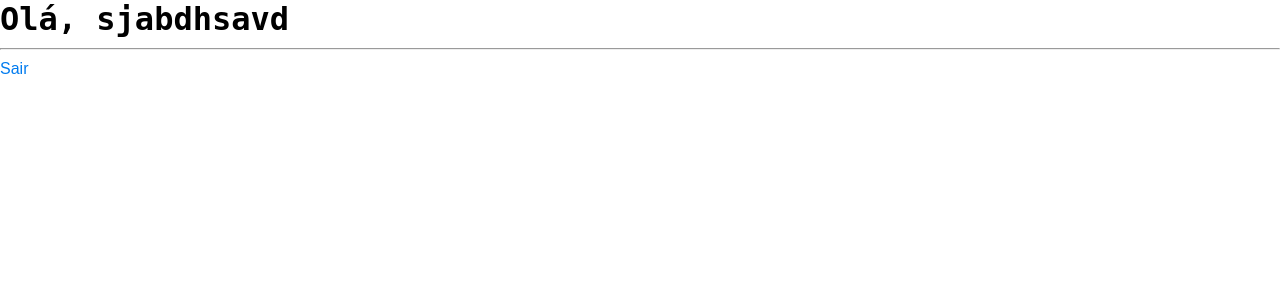
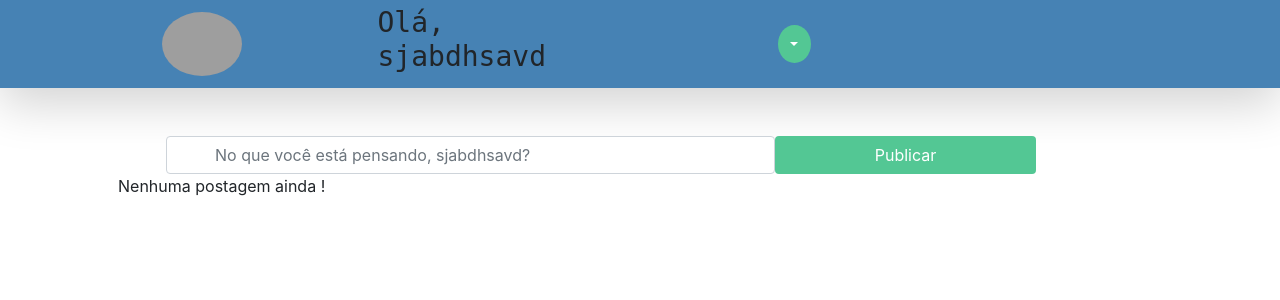
Before and after one commit to rafael-santos-347/telaLoginCadastro, a PHP site: page /home.php in a window 1280 px wide. Shown: the top 300 px of the page. Run offline with PHP 8.4, Linux system fonts and the light colour scheme; a user stored in the database is signed in; data comes from the database, SQL or seed files in the repository; tables that the repository leaves empty or names only in its code hold one stand-in row (values such as "Sample post"); some web fonts are replaced; grey boxes are pictures that could not be loaded.

Commit message:
Adcionado outras paginas com bootstrap , tela de bem vindo com session do php

```diff
--- a/cadastro.php
+++ b/cadastro.php
@@ -17,6 +17,7 @@
                 <form action="cadastro_usuario.php" method="POST">
                     <h1>Cadastro</h1>
                     <input type="text" name="nome" placeholder="Digite seu nome">
+                    <input type="url" name="imagem" placeholder="Imagem">
                     <input type="email" name="email" placeholder="Digite seu email">
                     <input type="password" name="senha" placeholder="Digite sua senha">
                     <input type="password" name="senha2" placeholder="Confirme sua senha">
--- a/cadastro_usuario.php
+++ b/cadastro_usuario.php
@@ -10,6 +10,7 @@
 $email = $_POST['email'];
 $senha = $_POST["senha"];
 $senha2 = $_POST["senha2"];
+$imagem = $_POST['imagem'];
 
 # Teste de funcionamento de conexão POST
 # echo $nome .'<hr>'. $email .'<hr>'. $senha .'<hr>'. $senha2 .'<hr>';
@@ -49,8 +50,8 @@
     # Comandos SQL
     $senha_c = md5($senha);
 
-    $sql = "insert into cadastrousuarios (nome, email, senha)
-    values ('$nome', '$email', '$senha_c')";
+    $sql = "insert into cadastrousuarios (nome, email, senha, imagem)
+    values ('$nome', '$email', '$senha_c', '$imagem')";
 
     $validacao_email = "select email from cadastrousuarios where email = '$email';";
 
--- a/css/cadastro.css
+++ b/css/cadastro.css
@@ -9,7 +9,7 @@
 
 .quadro {
     width: 50%;
-    height: 55%;
+    height: 65%;
     background-color: #d3e0e0;
     display: flex;
     justify-content: center;
--- /dev/null
+++ b/css/home.css
@@ -0,0 +1,21 @@
+.cor {
+    background-color: #4682b4;
+}
+
+header nav {
+    height: 11vh;
+}
+
+.dropdown button {
+    background-color: #53c794 !important;
+    padding-left:  7px  !important;
+}
+
+.cor2 {
+    background-color: #53c794 !important;
+
+}
+
+main form button {
+    background-color: #53c794 !important;
+}
--- a/home.php
+++ b/home.php
@@ -15,10 +15,87 @@
     <meta name="viewport" content="width=device-width, initial-scale=1.0">
     <title>Pagina Inicial</title>
     <link rel="stylesheet" href="css/global.css">
+    <link rel="stylesheet" href="css/home.css">
+    <link rel="stylesheet" href="https://cdn.jsdelivr.net/npm/bootstrap@4.5.3/dist/css/bootstrap.min.css" integrity="sha384-TX8t27EcRE3e/ihU7zmQxVncDAy5uIKz4rEkgIXeMed4M0jlfIDPvg6uqKI2xXr2" crossorigin="anonymous">
+    <script src="https://code.jquery.com/jquery-3.5.1.slim.min.js" integrity="sha384-DfXdz2htPH0lsSSs5nCTpuj/zy4C+OGpamoFVy38MVBnE+IbbVYUew+OrCXaRkfj" crossorigin="anonymous"></script>
+    <script src="https://cdn.jsdelivr.net/npm/bootstrap@4.5.3/dist/js/bootstrap.bundle.min.js" integrity="sha384-ho+j7jyWK8fNQe+A12Hb8AhRq26LrZ/JpcUGGOn+Y7RsweNrtN/tE3MoK7ZeZDyx" crossorigin="anonymous"></script>
 </head>
 <body>
-    <h1>Olá, <?php echo $_SESSION['nome']; ?></h1><hr style="margin-top: 10px;margin-bottom: 10px;">
-    <a href="<?php session_destroy(); ?>">Sair</a>
+
+    <header class="container-fluid cor shadow-lg mx-0">
+        <nav class="container row m-auto">
+            <div class="col-1 m-auto">
+                    <a href="perfil.php"><img class="rounded-circle" style="height:8vh ;width:10vh;" src="<?php echo $_SESSION['imagem']; ?>" alt="Foto de <?php echo $_SESSION['nome']; ?>"></a>
+                </div>
+                <div class="col-3 m-auto">
+                    <h3>Olá, <?php echo $_SESSION['nome']; ?></h3>
+                </div>
+                <div class="col-4 m-auto">
+                <div class="dropdown">
+                    <button class="btn dropdown-toggle text-white rounded-circle" type="button" id="dropdownMenuButton" data-toggle="dropdown" aria-haspopup="true" aria-expanded="false">
+
+                    </button>
+                <div class="dropdown-menu  cor2" aria-labelledby="dropdownMenuButton">
+                    <a class="dropdown-item" href="perfil.php">Meu Perfil</a>
+                    <a class="dropdown-item" href="sair.php">Sair</a>
+                </div>
+                </div>
+
+            </div>
+
+        </nav>
+    </header>
+
+    <main class="container mt-5 px-5">
+        <form action="cadastro_postagem.php" method="POST" class="form-row m-auto">
+            <input type="text" name="msg" placeholder="No que você está pensando, <?php echo $_SESSION['nome']; ?>?" class="col-7 pl-5 ml-5 form-control">
+            <button type="submit" class="col-3 btn text-white">Publicar</button>
+        </form>
+
+
+        <?php
+        $link = mysqli_connect('localhost', 'root', '', 'telalogincadastro');
+
+        //$sql = "select * from postagens ;";
+
+        $sql = "select * from postagens join cadastrousuarios where fk_usuarios = id_usuario order by id_postagem desc;";
+
+        $resultado = mysqli_query($link, $sql);
+
+        ## Para ver o resultado
+        ## $resultado = mysqli_fetch_assoc(mysqli_query($link, $sql));
+        ## echo '<pre>';
+        ## print_r($resultado);
+        ## echo '</pre>';
+
+         if($resultado->num_rows > 0) {
+            while($linha = $resultado->fetch_assoc()) {
+
+        ?>
+
+        <div class="card mt-5 px-5 mr-5">
+            <div class="card-header">
+            <h3><?php echo $linha['nome']; ?></h3>
+            </div>
+            <div class="card-body">
+            <blockquote class="blockquote mb-0 row">
+            <img class="rounded-circlecol"  style="height:15vh ;width:25vh;" src="<?php echo $linha['imagem']; ?>" alt="Foto de <?php echo $linha['nome']; ?>">
+            <p class="col m-auto"><strong>Publicou: </strong><?php echo $linha['conteudo'];?></p>
+            <cite title="140 Caracteres">Até 140 Caracteres</cite>
+            </blockquote>
+            </div>
+        </div>
+
+        <?php
+            }
+            } else {
+                echo "Nenhuma postagem ainda !";
+            }
+
+        ?>
+
+
+    </main>
 
 </body>
 </html>
--- a/index.php
+++ b/index.php
@@ -2,10 +2,12 @@
 <html lang="pt-BR">
 <head>
     <meta charset="UTF-8">
+    <meta name="viewport" content="width=device-width, initial-scale=1.0">
     <title>Entre ou Cadastre-se</title>
     <link rel="stylesheet" href="css/cadastro.css">
     <link rel="stylesheet" href="css/global.css">
     <link rel="stylesheet" href="css/login.css">
+
 </head>
 <body>
     <main>
@@ -25,7 +27,7 @@
 
         </section>
 
-        <section class="caixa_img">
+        <section id="img" class="caixa_img">
             <img src="imagens/map.png" alt="">
             <p>Imagem de <a target="_blank" href="https://pixabay.com/pt/users/graphicssc-1426978/?utm_source=link-attribution&amp;utm_medium=referral&amp;utm_campaign=image&amp;utm_content=961700">GraphicsSC</a> por <a target="_blank" href="https://pixabay.com/pt/?utm_source=link-attribution&amp;utm_medium=referral&amp;utm_campaign=image&amp;utm_content=961700">Pixabay</a></p>
         </section>
--- a/telalogincadastro.sql
+++ b/telalogincadastro.sql
@@ -32,6 +32,7 @@
   `id_usuario` int(11) NOT NULL AUTO_INCREMENT,
   `nome` varchar(80) NOT NULL,
   `email` varchar(50) NOT NULL,
+  `imagem` varchar(250) ,
   `senha` char(32) NOT NULL,
   PRIMARY KEY (`id_usuario`),
   UNIQUE KEY `email` (`email`)
```
Also changed, not shown: apagar_conta.php (added, +23 -0 lines), cadastro_postagem.php (added, +25 -0 lines), css/login.css (+33 -0 lines), perfil.php (added, +82 -0 lines), sair.php (added, +8 -0 lines), usuarioLogado.php (+11 -4 lines).
